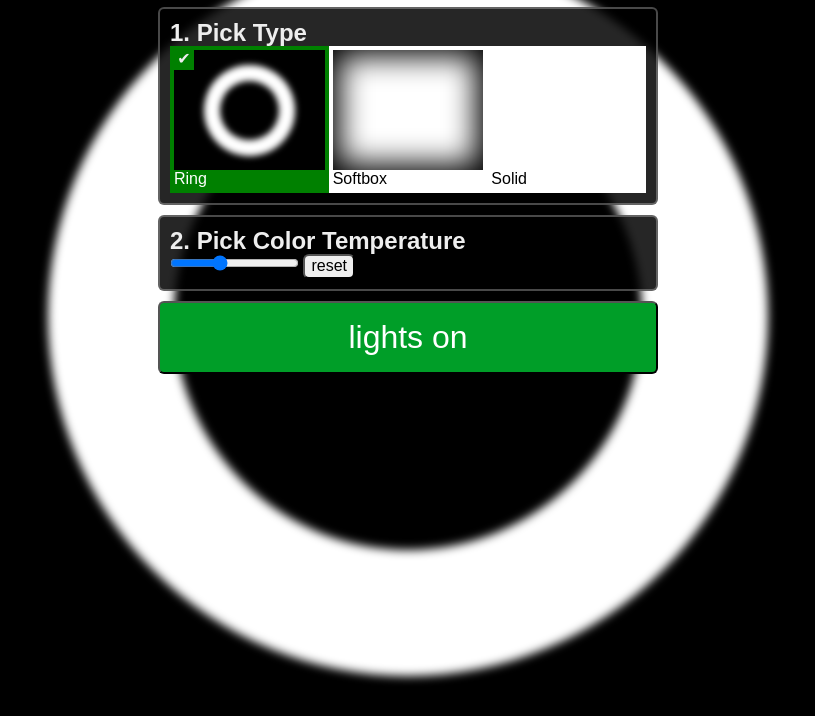
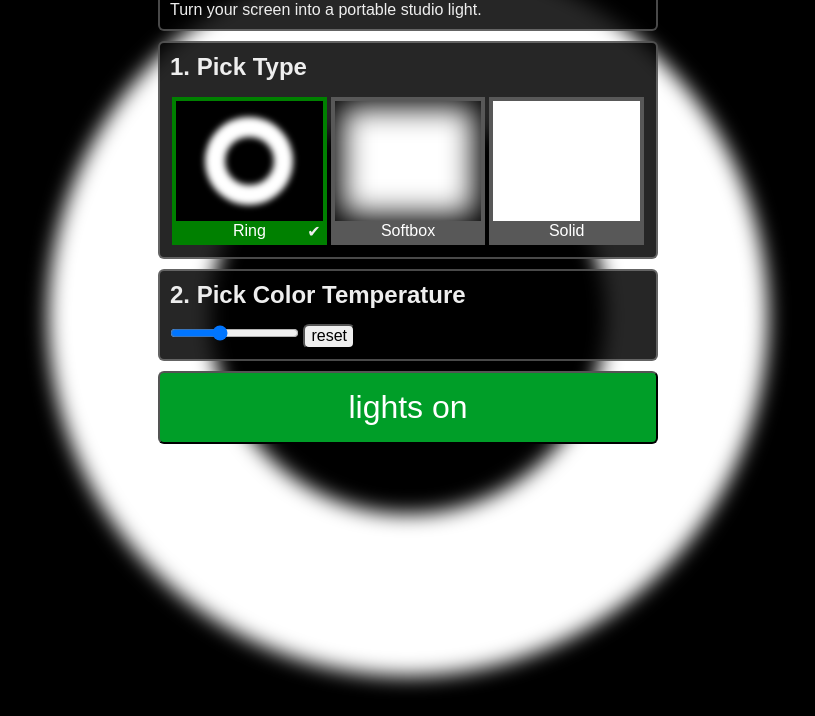
Before and after one commit to theBrianCui/studiolight, a website built with Parcel: page src/index.html in a window 1280 px wide. Shown: the part 84-800 px from the top of the page, without its empty margins (232-1047 px from the left). Built offline with nearby package versions, Linux system fonts and the light colour scheme.

Commit message:
styling improvements

```diff
--- a/src/index.html
+++ b/src/index.html
@@ -17,6 +17,7 @@
             <div id="control-panel">
                 <div id="header" class="panel">
                     <h1>Studio Light</h1>
+                    <div>Turn your screen into a portable studio light.</div>
                 </div>
                 <div id="control-pick-type" class="panel">
                     <h2>1. Pick Type</h2>
--- a/src/style.less
+++ b/src/style.less
@@ -6,6 +6,7 @@
 :root {
     --light-color: #ffffff;
     --select-green: green;
+    --outline-gray: #585858;
 }
 
 /* Styles */
@@ -25,6 +26,7 @@ html {
 
 h1, h2 {
     margin: 0;
+    margin-bottom: 16px;
     padding: 0;
 }
 
@@ -40,21 +42,31 @@ h1, h2 {
     }
 
     #pick-options {
+        margin-bottom: 2px;
+
         list-style-type: none;
         padding: 0;
         display: flex;
 
         label {
             display: inline-block;
-            border: 4px solid white;
+            border: 4px solid var(--outline-gray);
             flex-grow: 1;
             flex-basis: 0;
+            margin-left: 2px;
+            margin-right: 2px;
+            cursor: pointer;
         }
 
 
         .pick-description {
-            color: black;
-            background-color: white;
+            display: flex;
+            justify-content: center;
+            align-items: flex-end;
+            height: 20px;
+            text-align: center;
+            color: white;
+            background-color: var(--outline-gray);
         }
 
         input:checked+label {
@@ -69,14 +81,10 @@ h1, h2 {
 
         input:checked+label:after {
             content: "✔";
-            display: block;
-            float: right;
             background-color: var(--select-green);
-            width: 20px;
-            height: 20px;
-            text-align: center;
             position: absolute;
-            top: 0;
+            bottom: -1px;
+            right: 2px;
         }
 
         label > div.pick-template-container {
@@ -124,7 +132,12 @@ h1, h2 {
 
 button {
     text-transform: lowercase;
+    cursor: pointer;
     .rounded();
+}
+
+input[type=range] {
+    cursor: pointer;
 }
 
 #big-button {
--- a/src/templates.less
+++ b/src/templates.less
@@ -3,7 +3,7 @@
 .ring-wrapper {
     position: relative;
     width: 60%;
-    filter: blur(5px);
+    filter: blur(10px);
     .centered-children();
 
     .ring-outer {
@@ -16,8 +16,8 @@
 
     .ring-inner {
         position: absolute;
-        height: 65%;
-        width: 65%;
+        height: 55%;
+        width: 55%;
         border-radius: 50%;
         background-color: black;
     }
```
